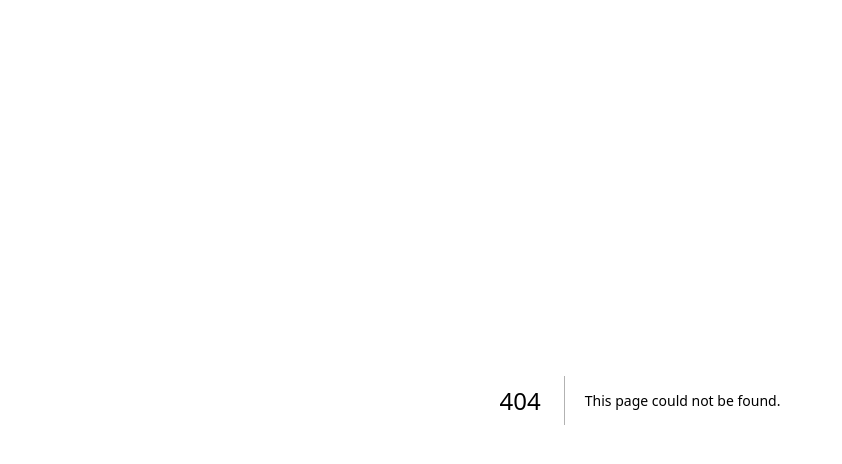
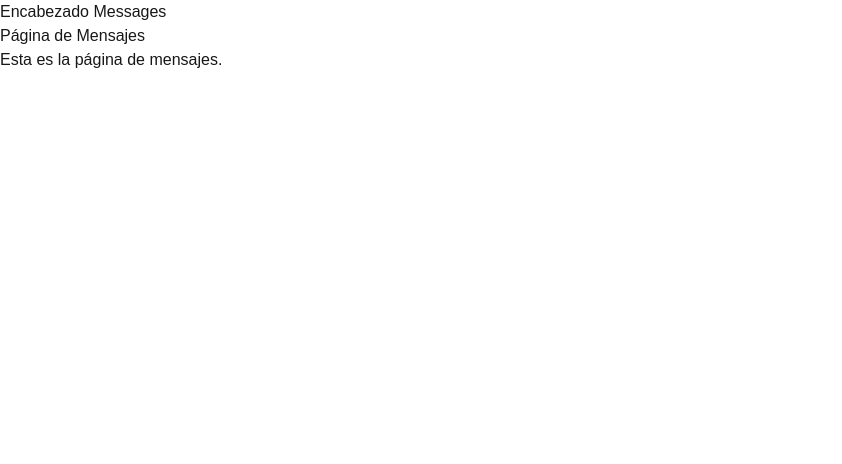
Before and after one commit to MPiccato/DH-One-Global, a Next.js app in the folder FrontEnd/NextJS/app-demo/: page /messages in a window 1280 px wide. Before the commit this address had no page. Shown: the top 464 px of the page, without its empty margins (0-842 px from the left). Built offline with nearby package versions, Linux system fonts and the light colour scheme.

Commit message:
next route funcionando

```diff
--- /dev/null
+++ b/FrontEnd/NextJS/app-demo/app/(main)/messages/[id]/page.tsx
@@ -0,0 +1,10 @@
+export default async function Messages({ params }: { params: { id: string } }) {
+    const { id } = await params;
+    console.log("Message ID:", id); // Log the message ID to the console for debugging
+    return (
+        <div>
+            <h1>Mensaje Individual</h1>
+            <p>Este es el mensaje con ID: {id}</p>
+        </div>
+    );
+}
--- /dev/null
+++ b/FrontEnd/NextJS/app-demo/app/(main)/messages/layout.tsx
@@ -0,0 +1,10 @@
+export default function MessagesLayout({ children }: { children: React.ReactNode }) {
+    return (
+        <div>
+        <h1>Encabezado Messages</h1>
+        <main>
+            {children}
+        </main>
+        </div>
+    );
+    }
--- /dev/null
+++ b/FrontEnd/NextJS/app-demo/app/(main)/messages/page.tsx
@@ -0,0 +1,8 @@
+export default function MessagesPage() {
+    return (
+        <div>
+            <h1>Página de Mensajes</h1>
+            <p>Esta es la página de mensajes.</p>
+        </div>
+    );
+}
--- /dev/null
+++ b/FrontEnd/NextJS/app-demo/app/(main)/users/layout.tsx
@@ -0,0 +1,10 @@
+export default function UsersLayout({ children }: { children: React.ReactNode }) {
+    return (
+        <div>
+        <h1>Encabezado</h1>
+        <main>
+            {children}
+        </main>
+        </div>
+    );
+    }
```
Also changed, not shown: FrontEnd/NextJS/app-demo/app/(main)/users/[username]/page.tsx (renamed from FrontEnd/NextJS/app-demo/app/users/[username]/page.tsx), FrontEnd/NextJS/app-demo/app/(main)/users/page.tsx (renamed from FrontEnd/NextJS/app-demo/app/users/page.tsx).
